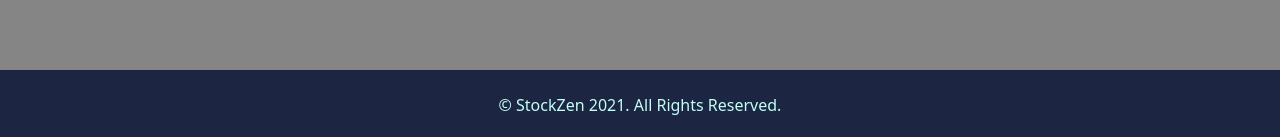
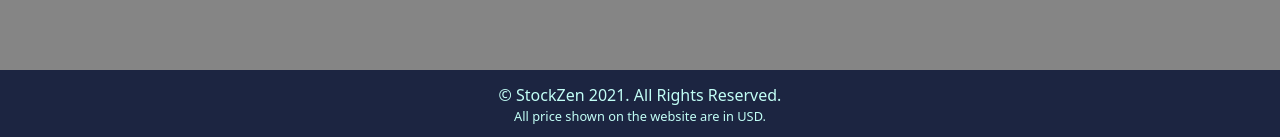
Before and after one commit to iyenbadri/COMP9900-StockZen, a React (Create React App) app in the folder stockzen-frontend/: page / in a window 1280 px wide. Shown: the part 660-797 px from the top of the page. Built offline with nearby package versions, Linux system fonts and the light colour scheme.

Commit message:
Add currency message to the footer

```diff
--- a/stockzen-frontend/src/components/Layout/Footer.module.css
+++ b/stockzen-frontend/src/components/Layout/Footer.module.css
@@ -8,6 +8,7 @@ footer {
   display: flex;
   justify-content: center;
   align-items: center;
+  flex-direction: column;
 
   position: fixed;
   left: 0;
@@ -19,3 +20,7 @@ footer.userAuthenticated {
   background-color: var(--stockzen-light);
   color: var(--zen-3);
 }
+
+.currency {
+  font-size: 0.8em;
+}
--- a/stockzen-frontend/src/components/Layout/Footer.tsx
+++ b/stockzen-frontend/src/components/Layout/Footer.tsx
@@ -7,7 +7,10 @@ const Footer = () => {
 
   return (
     <footer className={isAuthenticated ? styles.userAuthenticated : ''}>
-      &copy; StockZen 2021. All Rights Reserved.
+      <div>&copy; StockZen 2021. All Rights Reserved.</div>
+      <div className={styles.currency}>
+        All price shown on the website are in USD.
+      </div>
     </footer>
   );
 };
```
